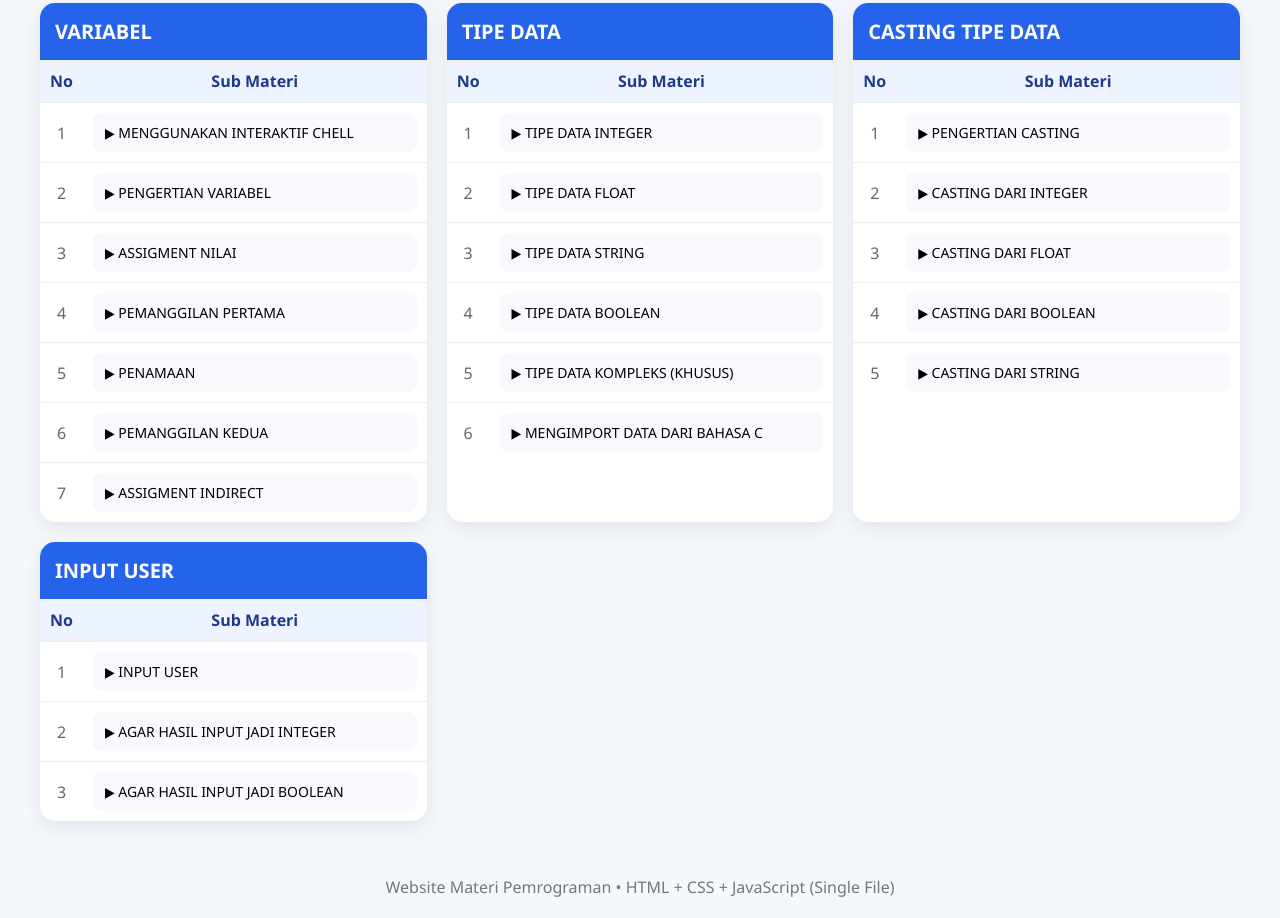
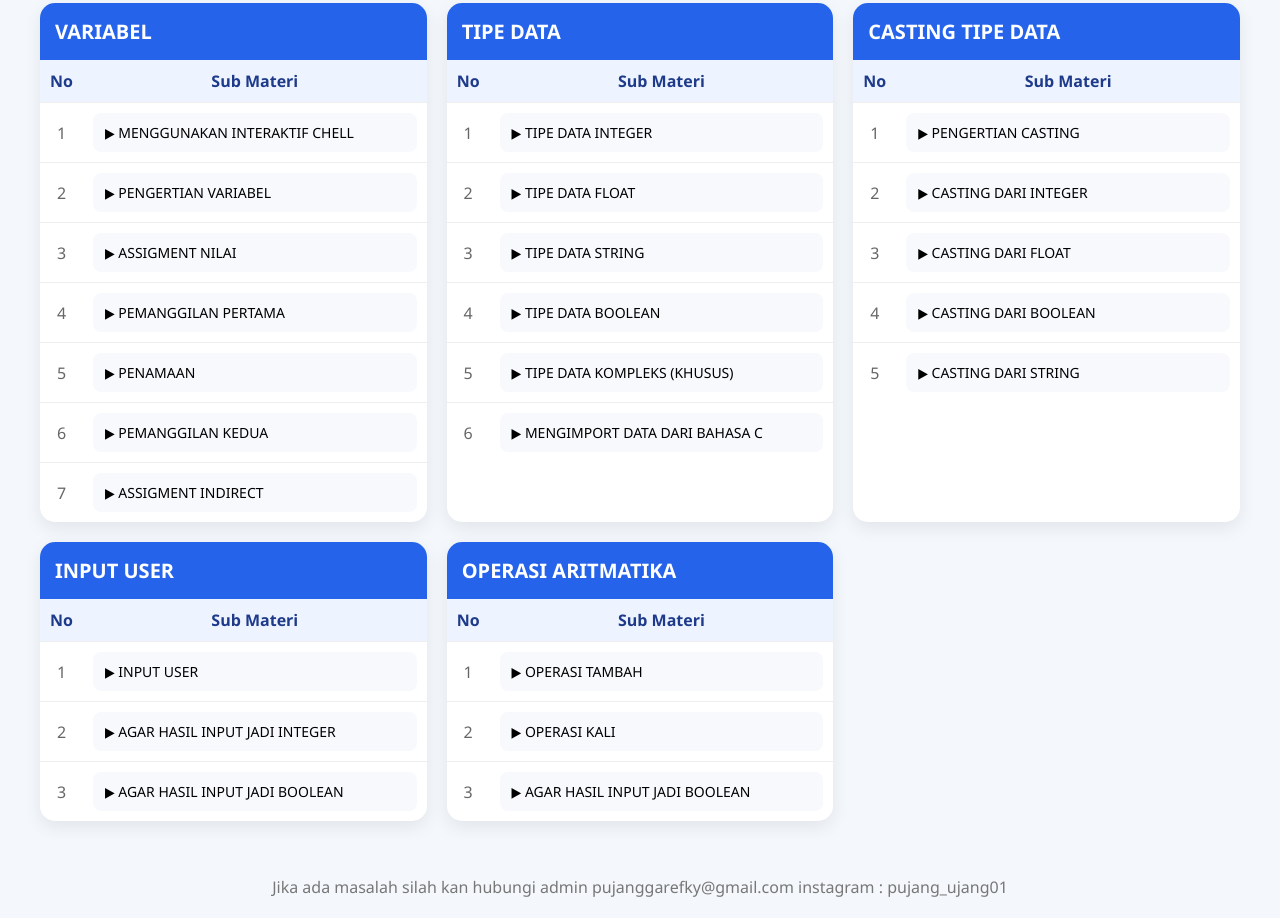
Before and after one commit to pujanggarefky-lab/Kursus, a plain HTML site: page index.html in a window 1280 px wide. Shown: the part 906-1824 px from the top of the page. Drawn offline with Linux system fonts and the light colour scheme.

Commit message:
Update index.html

```diff
--- a/index.html
+++ b/index.html
@@ -190,7 +190,8 @@ allowfullscreen>
 </div>
 
 <footer>
-Website Materi Pemrograman • HTML + CSS + JavaScript (Single File)
+Jika ada masalah silah kan hubungi admin pujanggarefky@gmail.com
+instagram : pujang_ujang01
 </footer>
 
 <script>
@@ -321,6 +322,24 @@ const materiDatabase = [
     ]
 },
 
+{
+    kategori:"OPERASI ARITMATIKA",
+    materi:[
+        {
+            judul:"OPERASI TAMBAH",
+            youtube:"https://www.youtube.com/embed/RoDGGTWbKK4?start=63&end=124"
+        },
+        {
+            judul:"OPERASI KALI",
+            youtube:"https://www.youtube.com/embed/Ar1xxIsyuvI?start=124&end=143"
+        },
+        {
+            judul:"AGAR HASIL INPUT JADI BOOLEAN",
+            youtube:"https://www.youtube.com/embed/Ar1xxIsyuvI?start=143&end=150"
+        }
+    ]
+},
+
 ];
 
 /* ============================================================
```
